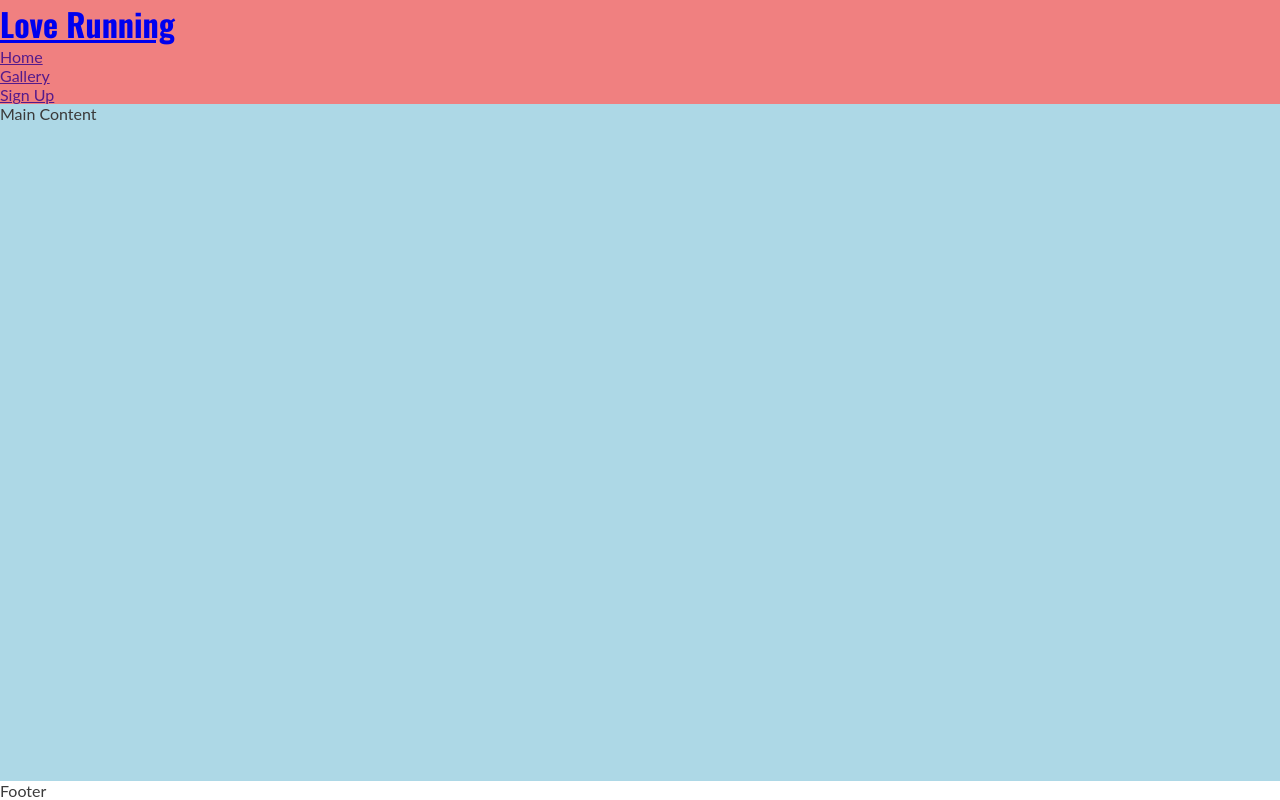
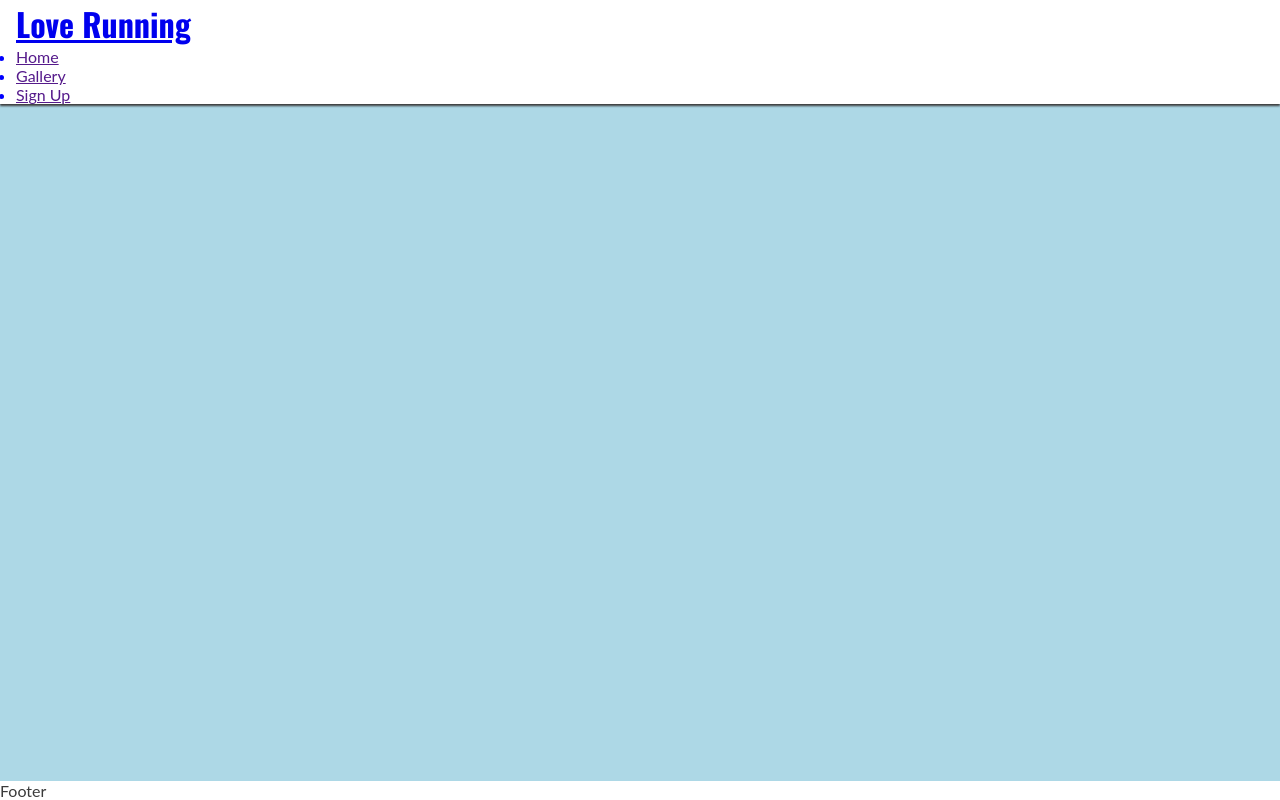
Before and after one commit to Angela-Sin/Love-Running., a plain HTML site: page index.html in a window 1280 px wide. Drawn offline with nearby package versions, Linux system fonts and the light colour scheme.

Commit message:
Changed bacground color and fixed header

```diff
--- a/assets/css/style.css
+++ b/assets/css/style.css
@@ -20,7 +20,13 @@ body {
 
 /* Header */
 header {
-    background-color: lightcoral;
+    background-color: #ffffff;
+    color: blue;
+    padding: 0 1rem;
+    position: fixed;
+    z-index: 99;
+    width: 100%;
+    box-shadow: 0 2px 2px #3a3a3a;
 }
 
 h1 {
```
